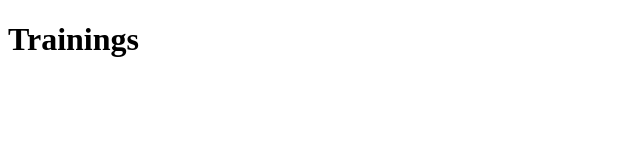
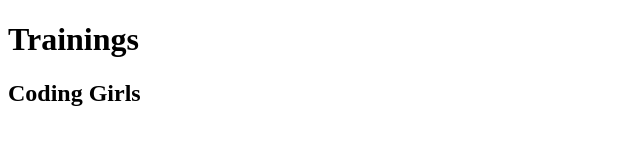
Before and after one commit to irfil/SG, a plain HTML site: page index.html in a window 1280 px wide. Shown: the whole page, without its empty margins (0-640 px from the left). Drawn offline with Linux system fonts and the light colour scheme.

Commit message:
Add subtitle

```diff
--- a/index.html
+++ b/index.html
@@ -6,5 +6,6 @@
 </head>
 <body>
 <h1>Trainings</h1>
+<h2>Coding Girls</h2>
 </body>
 </html>
```
